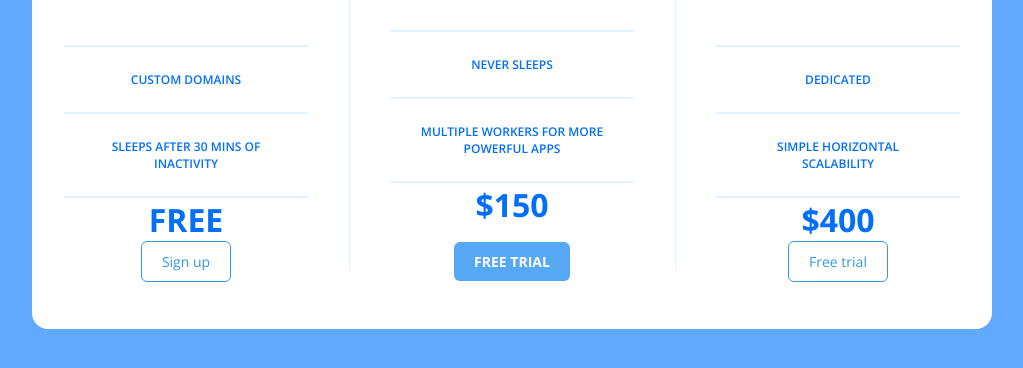
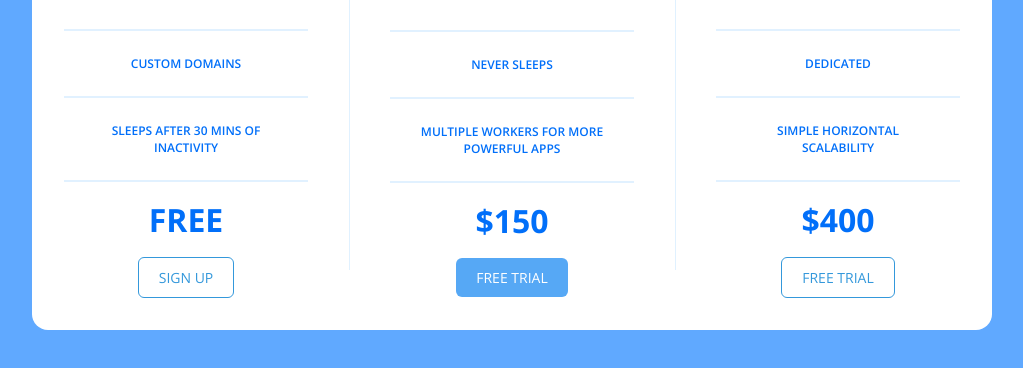
Before and after one commit to Pratyushsrivastavasgn/assignment3wd, a plain HTML site: page index.html in a window 1280 px wide. Shown: the part 410-778 px from the top of the page, without its empty margins (128-1151 px from the left). Drawn offline with nearby package versions, Linux system fonts and the light colour scheme.

Commit message:
btn edit

```diff
--- a/style.css
+++ b/style.css
@@ -75,13 +75,12 @@ li{
     font-family: "Open Sans", sans-serif;
 }
 .is-featured{
-    margin: 1rem;
+   margin-top: 1rem;
     background-color: #56A8F5;
     color: white;
     border: none;
     padding: 10px 20px;
     font-size: 14px;
-    font-weight: bold;
     border-radius: 6px;
     cursor: pointer;
     text-transform: uppercase;
@@ -91,9 +90,12 @@ li{
 hr{
     background-color:#E1F1FF;
     height: 2px;
-    border: none;;
+    border: none;
+    margin-bottom: 1rem;
 }
 .pricing-button{
+    margin-top: 1rem;
+    text-transform: uppercase;
     padding: 10px 20px;
     font-size: 14px;
     color: #3498db;
```
